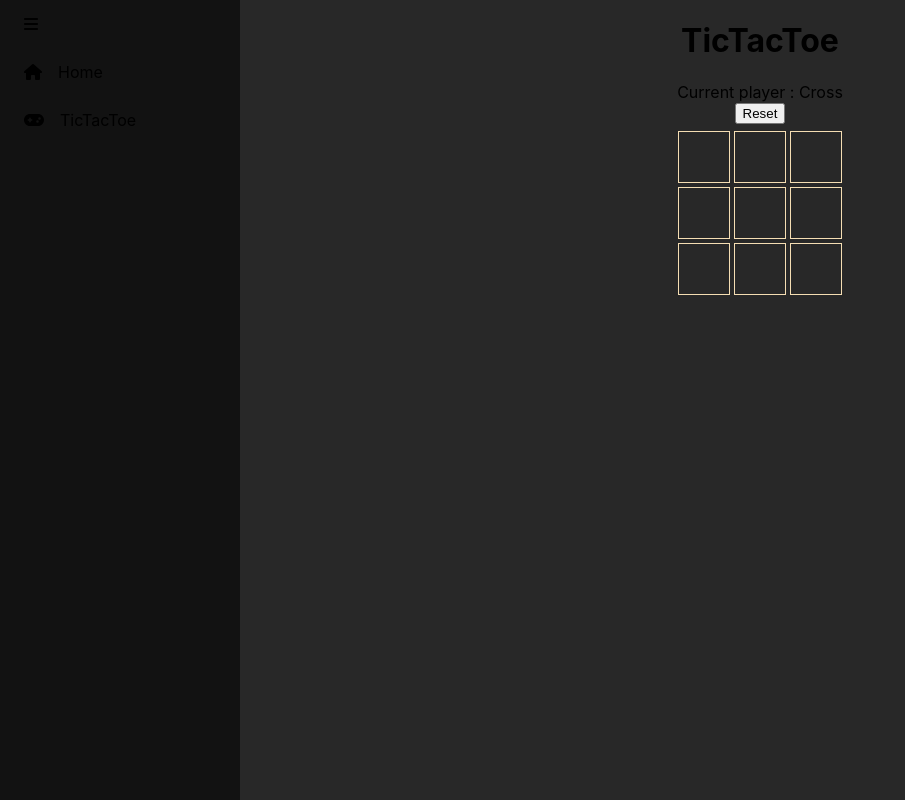
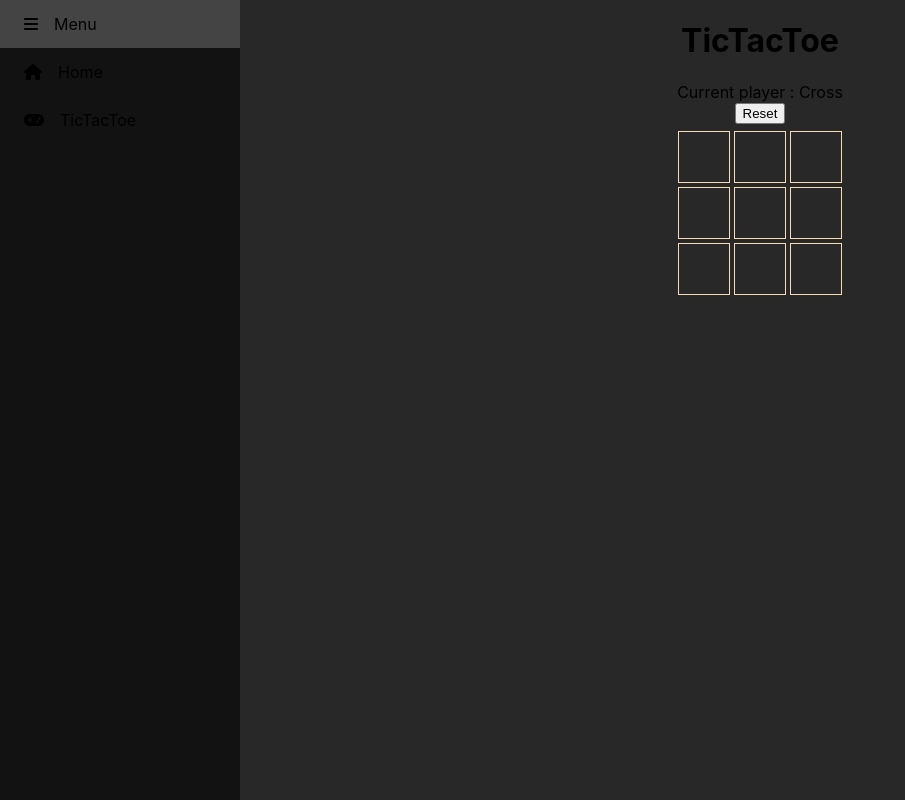
Before and after one commit to neito-s-den/react-web, a React (Vite) app: page / in a window 1280 px wide. Shown: the whole page, without its empty margins (0-905 px from the left). Built offline with nearby package versions, Linux system fonts and the light colour scheme.

Commit message:
added animation, so easy...

```diff
--- a/src/components/Sidebar/Sidebar.css
+++ b/src/components/Sidebar/Sidebar.css
@@ -3,6 +3,8 @@
     height: 100vh;
     background-color: #121212;
     overflow-y: auto;
+    transition: width 0.3s ease-in-out;
+    overflow-x: hidden;
 }
 
 .menu .icon {
@@ -19,12 +21,17 @@
 }
 
 
+
 .menuElement {
     display: flex;
     align-items: center; /* Align items vertically */
     padding: 0.5em 1em;
+    cursor: pointer;
 }
 
+.menuElement:hover {
+    background-color: #444;
+}
 .unfolded .menuElement {
     display: flex;
     flex-direction: row;
--- a/src/components/Sidebar/Sidebar.jsx
+++ b/src/components/Sidebar/Sidebar.jsx
@@ -17,12 +17,13 @@ function Sidebar({ setCurrentView, isOpen, switchMenuState }) {
   return (
     <aside className={`menu ${isOpen ? 'unfolded' : 'folded'}`}>
       <div
-        className="menuElement"
+        className={`menuElement`}
         onClick={() => {
           handleMenuClick();
         }}
       >
         <FontAwesomeIcon className="icon" icon={faBars} />
+        {isOpen && <div className="icon-name">Menu</div>}
       </div>
       {menuItems.map((item, index) => (
         <div
```
